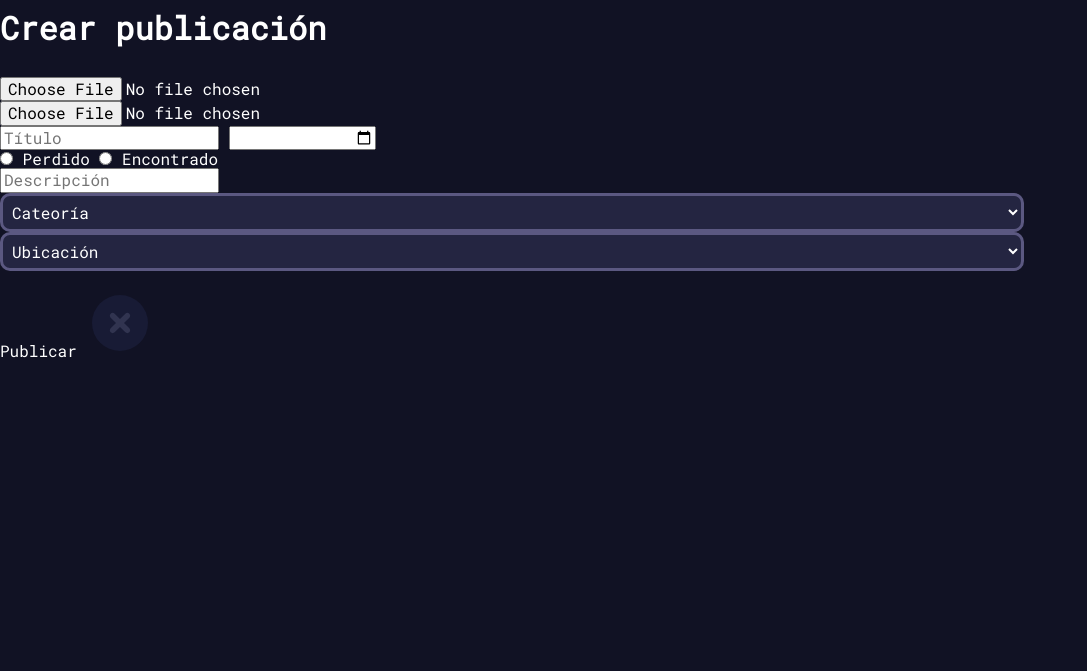
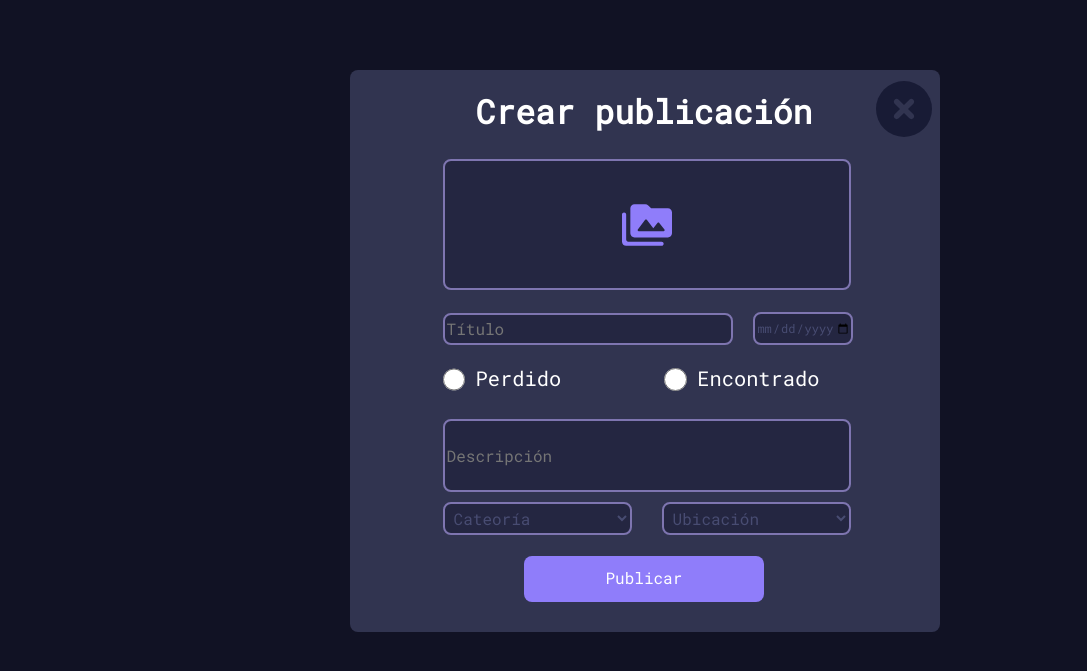
Before and after one commit to Dilan03/Found-it-, a PHP site: page /paginas/componentes/crear_publicacion.html in a window 1280 px wide. Shown: the top 671 px of the page, without its empty margins (0-1087 px from the left). Run offline with PHP 8.4, Linux system fonts and the light colour scheme.

Commit message:
Update keza.css

```diff
--- a/Maquetación/css/keza.css
+++ b/Maquetación/css/keza.css
@@ -1,5 +1,204 @@
-.test {
-    background-color: var(--azul-test);
+form{
+    position: absolute;
+    width: 590.4px;
+    height: 561.6px;
+    left: 350px;
+    top: 70px;
+
+    background: #313450;
+    border-radius: 8px;
+}
+.header{
+    position: absolute;
+    width: 337.2px;
+    height: 43.8px;
+    left: 125.6px;
+    top: 10px;
+
+    font-style: normal;
+    font-weight: 420;
+    font-size: 33px;
+    line-height: 43.8px;
+
+    color: #FFFFFF;
+}
+input[type="file"] {
+    display: none;
+}
+.tituloO:focus, .descripcion:focus{
+    outline: none;
+}
+.fileimage{
+    box-sizing: border-box;
+
+    position: absolute;
+    width: 408.6px;
+    height: 131.4px;
+    left: 92.6px;
+    top: 89px;
+
+    background: #242641;
+    border: 2px solid #7E75B0;
+    border-radius: 8px;
+    background-image: url(../assets/icons/images.svg);
+    background-repeat: no-repeat;
+    background-position: center center;
+}
+.fileimage:hover{
+    cursor: pointer;
+    filter: brightness(1.2) saturate(1.2);
+    transition: all .5s;
+}
+.tituloO{
+    box-sizing: border-box;
+
+    position: absolute;
+    width: 290.6px;
+    height: 32.4px;
+    left: 92.6px;
+    top: 242.6px;
+
+    background: #242641;
+    color: #484C72;
+    border: 2px solid #7E75B0;
+    border-radius: 8px;
+}
+.fecha{
+    box-sizing: border-box;
+
+    position: absolute;
     width: 100px;
-    height: 100px;
+    height: 32.5px;
+    left: 403.4px;
+    top: 242.4px;
+
+    font-size: 12px;
+    color: #484C72;
+    background: #242641;
+    border: 2px solid #7E75B0;
+    border-radius: 8px;
 }
+.perdido{
+    box-sizing: border-box;
+
+    position: absolute;
+    width: 22.8px;
+    height: 22.8px;
+    left: 92.6px;
+    top: 297.8px;
+
+    background: #8F7DFA;
+    border: 2px solid #7E75B0;
+}
+.labperdido{
+    position: absolute;
+    width: 85.8px;
+    height: 27px;
+    left: 125.6px;
+    top: 295.4px;
+
+    font-style: normal;
+    font-weight: 240;
+    font-size: 20.4px;
+    line-height: 27px;
+
+    color: #FFFFFF;
+}
+.encontrado{
+    box-sizing: border-box;
+
+    position: absolute;
+    width: 22.8px;
+    height: 22.8px;
+    left: 314.2px;
+    top: 297.8px;
+
+    background: #8F7DFA;
+    border: 2px solid #7E75B0;
+}
+.labencontrado{
+    position: absolute;
+    width: 123px;
+    height: 24px;
+    left: 347.2px;
+    top: 295.4px;
+
+    font-style: normal;
+    font-weight: 240;
+    font-size: 20.4px;
+    line-height: 27px;
+
+    color: #FFFFFF;
+}
+
+input[type="radio"]{
+    cursor: pointer;
+    border: 2px solid #242641;
+}
+input[type="radio"]:active{
+    background-color: #242641;
+}
+.descripcion{
+    box-sizing: border-box;
+
+    position: absolute;
+    width: 408.6px;
+    height: 73.2px;
+    left: 92.6px;
+    top: 348.8px;
+
+    text-align: left;
+    vertical-align: top;
+
+    background: #242641;
+    color: #484C72;
+    border: 2px solid #7E75B0;
+    border-radius: 8px;
+}
+.categoria{
+    box-sizing: border-box;
+
+    position: absolute;
+    width: 189.6px;
+    height: 32.4px;
+    left: 92.6px;
+    top: 432.2px;
+
+    background: #242641;
+    color: #484C72;
+    border: 2px solid #7E75B0;
+    border-radius: 8px;
+}
+.ubicacion{
+    box-sizing: border-box;
+
+    position: absolute;
+    width: 189.6px;
+    height: 32.4px;
+    left: 311.6px;
+    top: 432.2px;
+
+    background: #242641;
+    color: #484C72;
+    border: 2px solid #7E75B0;
+    border-radius: 8px;
+}
+.publicar{
+    position: absolute;
+    width: 240.6px;
+    height: 46.2px;
+    left: 173.6px;
+    top: 485.6px;
+
+    background: #8F7DFA;
+    border-radius: 8px;
+}
+.cerrar{
+    position: absolute;
+    width: 0px;
+    height: 0px;
+    right: 70px;
+    top: 5px;
+
+    background: #181B35;
+}
```
